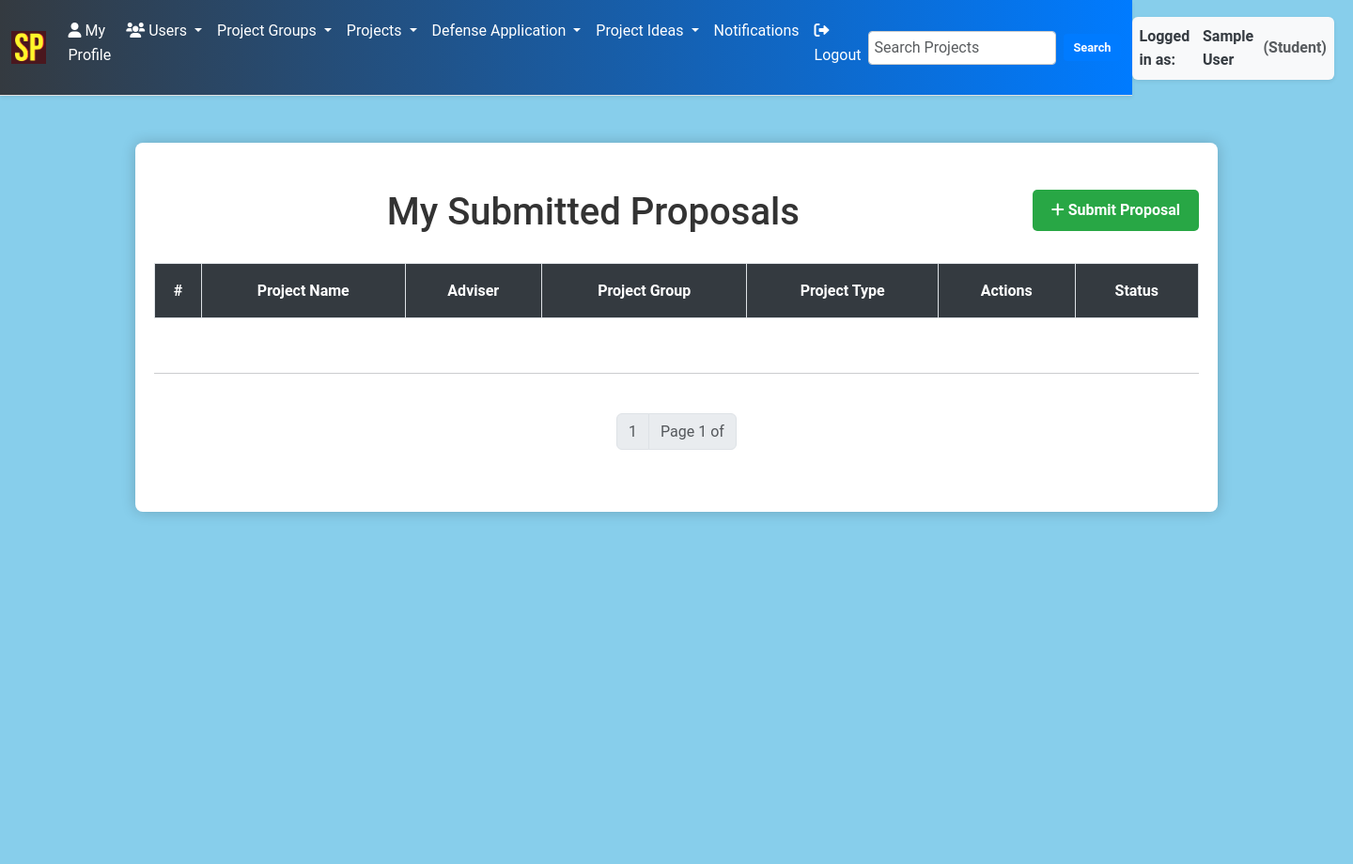
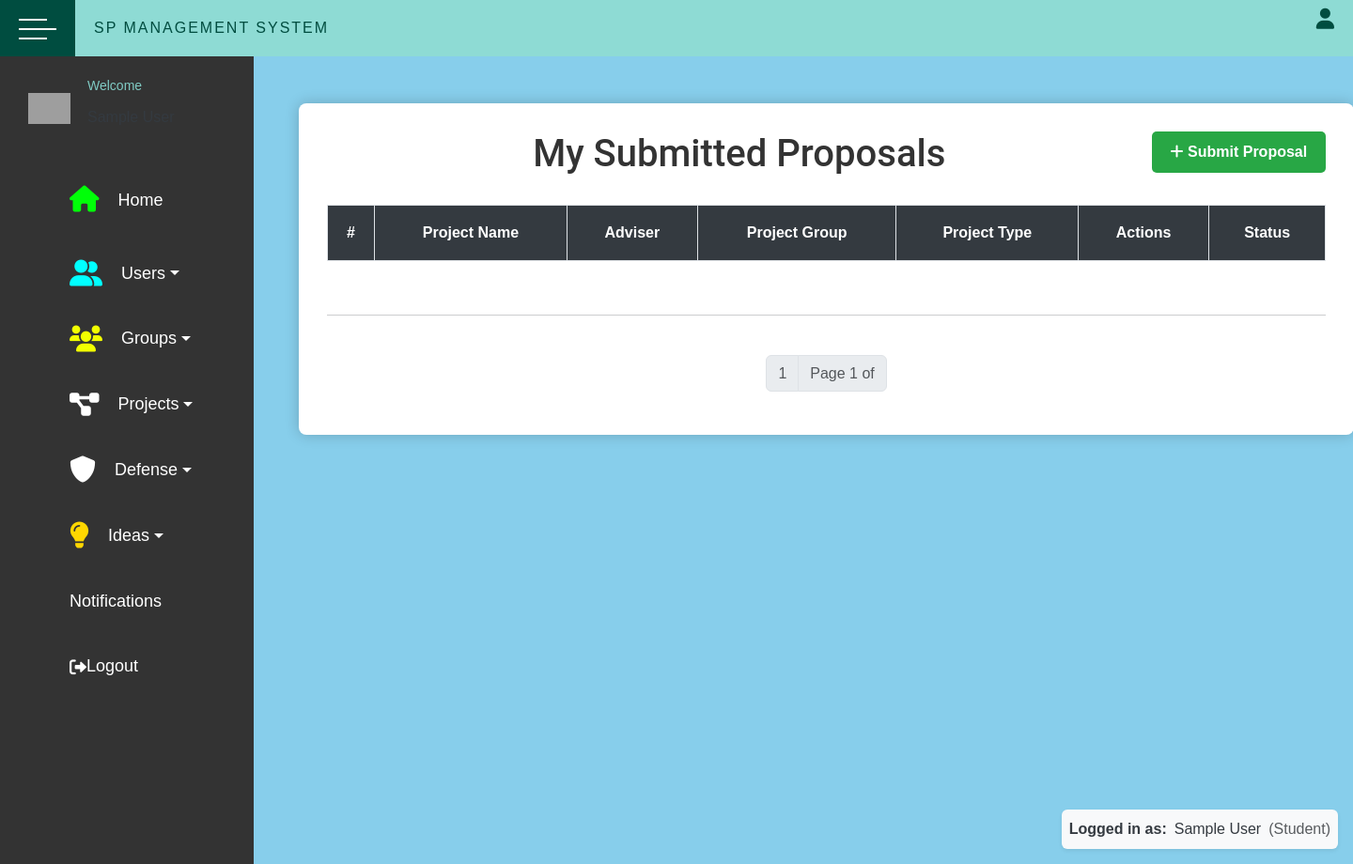
Before and after one commit to itsme-troy/Project-Workflow-Management-System, a Django app: page /proposals in a window 1440 px wide. Shown: the whole page at 94% size. Run offline with Django 5.2, Linux system fonts and the light colour scheme; the visitor is signed in with stand-in values (Sample User, id 1); data comes from the database, SQL or seed files in the repository; data that the repository does not hold is empty; grey boxes are pictures that could not be loaded.

Commit message:
Added sidebar.html

```diff
--- a/cms/free_schedule/static/css/free_sched_style.css
+++ b/cms/project/static/css/free_sched_style.css
@@ -9,14 +9,7 @@ html {
     -webkit-tap-highlight-color: rgba(0, 0, 0, 0);
 }
 
-#sidebar {
-    height: 100vh; /* Full height */
-    position: fixed; /* Fixed sidebar */
-    top: 0; /* Align to top */
-    left: 0; /* Align to left */
-    z-index: 100; /* Ensure it stays on top */
-    margin-top: 100px; /* Adjust margin as needed */
-}
+
 .sidebar .nav-link {
     color: #333; /* Default link color */
 }
@@ -49,7 +42,7 @@ html {
 }
 
 .top_navbar{
-  background: #80CBC4;
+  background: #8edbd4;
   height: 60px;
   display: flex;
   position: fixed;
@@ -99,6 +92,7 @@ html {
   justify-content: space-between;
   align-items: center;
   padding: 0 20px;
+  margin-bottom: 20px;
 }
 
 .top_navbar .menu .logo{
@@ -156,15 +150,19 @@ html {
   border: 10px solid;
   border-color: transparent transparent #fff transparent;
 }
+.main_container {
+  margin: 30px; /* Set all margins to 30px */
+}
 
 .main_container .sidebar{
   position: fixed;
   top: 60px;
   left: 0;
-  width: 225px;
+  width: 270px;
   height: 100%;
-  background: #004D40;
+  background: #333333;
   transition: all 0.3s ease;
+  margin-right: 10px; /* Add margin to the sidebar */
 }
 
 .main_container .sidebar .sidebar__inner{
@@ -191,13 +189,13 @@ html {
 .main_container .sidebar .profile p:first-child{
   font-size: 14px;
   color: #80CBC4;
-  margin-bottom: 3px;
+  margin-bottom: 10px;
 }
 
 .main_container .container{
-  margin-top: 60px;
+  margin-top: 80px;
   width: calc(100% - 225px);
-  margin-left: 225px;
+  margin-left: 300px;
   padding: 30px;
   transition: all 0.3s ease;
 }
@@ -214,7 +212,7 @@ html {
 }
 
 .main_container .sidebar ul li a .icon{
-  margin-right: 15px;
+  margin-right: 20px;
   font-size: 28px;
 }
 
@@ -235,6 +233,7 @@ html {
   padding: 20px;
   font-size: 14px;
   line-height: 22px;
+
 }
 
 /* after adding active class */
@@ -250,5 +249,5 @@ html {
 
 .wrapper.active .main_container .container{
   width: calc(100% - 80px);
-  margin-left: 80px;
+  margin-left: 100px;
 }
--- a/cms/project/static/css/style.css
+++ b/cms/project/static/css/style.css
@@ -1,3 +1,29 @@
+
+.fa-lightbulb { color: #ffd700; }
+.fa-brain { color: #4169e1; }
+.fa-plus-circle { color: #32cd32; }
+.fa-home { color:#00ff08;  }
+.fa-user-friends { color: #00ffff; }
+.fa-user-graduate { color: #e39dff; }  /* Purple - represents academic achievement */
+.fa-chalkboard-teacher { color: #ff7700; }
+.fa-users { color: #f2ff00;}
+.fa-layer-group { color: #6c757d; /* Neutral gray */}
+
+.fa-hourglass-half {   color: #007bff; /* Blue to match the theme */}
+
+.fa-user-plus {   color: #28a745; /* Green for positive action */}
+.fa-plus-circle {color: #28a745;}
+
+.icon-margin {
+    margin-right: 10px; /* can adjust value as needed */
+}
+
+/* Flexbox for Layout */
+.wrapper {
+    display: flex; /* Use flexbox for layout */
+    flex-direction: column; /* Stack items vertically */
+    align-items: center; /* Center items */
+}
 
 /* Navbar Background & Color */
 .custom-navbar-bg {
@@ -12,7 +38,9 @@
     padding: 12px 20px; /* Increase padding for larger clickable area */
     border-radius: 5px; /* Rounded corners for a modern look */
     transition: color 0.3s ease, background-color 0.3s ease; /* Smooth transition */
+    margin-right: 25px; /* Can Adjust the value as needed */
 }
+
 
 /* Hover Effect for Navbar Items */
 .navbar-nav .nav-link:hover {
@@ -112,7 +140,8 @@ body {
 
 h1, h2, h3, h4 {
     font-family: 'Poppins', sans-serif; /* Stylish font for headings */
-    margin-bottom: 15px;
+    margin-bottom: 20px;
+    color: #333; /* Dark color for contrast */
 }
 
 /* For touch devices,  use :focus-within or :active */
@@ -318,9 +347,9 @@ textarea {
 .btn {
     display: inline-block;
     color: white;
-    padding: 12px 24px;
+    padding: 10px 20px;
     border: 2px solid #007bff; /* Border to match the background */
-    border-radius: 4px;
+    border-radius: 5px;
     text-align: center;
     text-decoration: none; /* Remove underline from links */
     font-size: 1.2rem;
@@ -1059,14 +1088,16 @@ body {
 }
 
 .container {
-    background-color: #fff; /* White background for content */
+    max-width: fit-content; /* Adjust max-width to fit content */
+    width: auto; /* Set width to auto */
+    padding: 30px;
+    margin: 40px auto;
+    background-color: #ffffff; /* White background for content */
     border-radius: 8px;
     box-shadow: 0 0 15px rgba(0, 0, 0, 0.2); /* Subtle shadow for depth */
-    margin: 20px auto;
-    max-width: 1200px;
     max-width: 80%;
     text-align: center;
-    padding: 50px 20px;
+
 }
 .card {
     max-width: 100%; /* Allow the card to use full width */
@@ -1076,6 +1107,7 @@ body {
     box-shadow: 0 4px 8px rgba(0, 0, 0, 0.1); /* Subtle shadow */
     font-size: 0.9em;
     transition: box-shadow 0.3s ease;
+
 }
 .card:hover {
     box-shadow: 0 8px 16px rgba(0, 0, 0, 0.2); /* Enhanced shadow on hover */
@@ -1128,7 +1160,10 @@ body {
         padding: 15px;
     }
     .card {
-        margin: 10px;
+        margin: 15px;
+    }
+    h1 {
+        font-size: 2em; /* Adjust heading size */
     }
     .table th,
     .table td {
--- a/cms/project/templates/project/base.html
+++ b/cms/project/templates/project/base.html
@@ -9,21 +9,54 @@
     <link rel="stylesheet" href="https://cdnjs.cloudflare.com/ajax/libs/font-awesome/6.0.0-beta3/css/all.min.css">
     <link rel="stylesheet" type="text/css" href="{% static 'css/style.css' %}">
     <link rel="stylesheet" href="https://cdn.jsdelivr.net/npm/bootstrap-icons/font/bootstrap-icons.css">
+    <link href="https://fonts.googleapis.com/icon?family=Material+Icons" rel="stylesheet">
     <link rel="stylesheet" href="{% static 'js/custom.js' %}">
-    <link rel="stylesheet" href="{% static 'project/css/style.css' %}">
+    <link rel="stylesheet" href="{% static 'css/style.css' %}">
+    <link rel="stylesheet" href="{% static 'css/free_sched_style.css' %}">
+
 
     <script src="{% static 'js/custom.js' %}"></script>
 
     <title>Senior Project App</title>
 
     {% block styles %}{% endblock %}
+
+
   </head>
   <body class="custom-sky-blue-bg">
 
-    <div class="d-flex justify-content-between align-items-center">
-      {% include 'project/navbar.html' %}
+    <div class="wrapper">
+      <div class="top_navbar">
+        <div class="hamburger">
+           <div class="hamburger__inner">
+             <div class="one"></div>
+             <div class="two"></div>
+             <div class="three"></div>
+           </div>
+        </div>
+        <div class="menu">
+          <div class="logo">
+            SP Management System
+          </div>
+          <div class="right_menu">
+            <ul>
+              <li><i class="fas fa-user"></i>
+                <div class="profile_dd">
+                   <div class="dd_item">Profile</div>
+                   <div class="dd_item">Change Password</div>
+                   <div class="dd_item">Logout</div>
+                </div>
+              </li>
+            </ul>
+          </div>
+        </div>
+      </div>
+
+    {% comment %} <div class="d-flex justify-content-between align-items-center">
+      {% include 'project/navbar.html' %} {% endcomment %}
+
       {% if user.is_authenticated %}
-        <div class="user-designation d-flex align-items-center p-2 bg-light rounded shadow-sm">
+        <div class="usecdr-designation d-flex align-items-center p-2 bg-light rounded shadow-sm position-fixed bottom-0 end-0 m-3">
           <span class="me-2 fw-bold">Logged in as:</span>
           <span>{{ user.get_full_name }}</span>
 
@@ -37,8 +70,11 @@
       {% endif %}
     </div>
 
-    <br/>
-     <div class="container mt-4">
+    <div class="main_container">
+          <div class="row">
+
+  <!-- Include the sidebar here -->
+      {% include 'project/sidebar.html' %}
 
       {% if messages %}
         <div class="alert-container">
@@ -51,9 +87,13 @@
         </div>
       {% endif %}
 
+      <div class="container">
         {% block content %} <!-- content of all web pages go -->
         {% endblock %}
+      </div>
+
      </div>
+  </div>
         <br/>
 
     <script src="https://cdn.jsdelivr.net/npm/bootstrap@5.3.3/dist/js/bootstrap.bundle.min.js" integrity="sha384-YvpcrYf0tY3lHB60NNkmXc5s9fDVZLESaAA55NDzOxhy9GkcIdslK1eN7N6jIeHz" crossorigin="anonymous"></script>
--- a/cms/project/templates/project/home.html
+++ b/cms/project/templates/project/home.html
@@ -2,7 +2,9 @@
 {% load static %}
 
 {% block content %}
-<div class="hero-section text-center py-2">
+
+<div>
+<div class="hero-section text-center py-20">
     <h1>Welcome to the SP Management System</h1>
     <p>Streamline Your Senior Project Journey</p>
     {% if not user.is_authenticated %}
@@ -61,4 +63,5 @@
     <p style="color: white;">Contact us at: info@capstonemanagement.com</p>
     <p style="color: white;">Follow us on social media: [Social Media Links]</p>
 </div>
+
 {% endblock %}
--- a/cms/project/templates/project/join_group.html
+++ b/cms/project/templates/project/join_group.html
@@ -123,12 +123,11 @@
 
 </style>
 {% endblock %}{% block content %}
-<div class="container">
     <center><h1>Available Project Groups</h1></center>
     <br>
 
     {% if not groups_with_all_members %}
-        <div class="alert alert-danger text-center" role="alert">
+        <div class="alert custom-error-alert text-center" role="alert">
             <h3> No Project Groups Available at the moment. </h3>
         </div>
     {% else %}
--- a/cms/project/templates/project/notifications.html
+++ b/cms/project/templates/project/notifications.html
@@ -18,13 +18,12 @@
 </head>
 
 {% block content %}
-<div class="container mt-2">
     <h1 class="text-center">Your Notifications</h1>
     <hr class="my-4">
 
     {% if not notifications%}
         <center>
-            <div class="alert alert-danger" role="alert">
+            <div class="alert custom-error-alert no-timeout-alert" role="alert">
                 <h4> No Notifications at the moment. </h4>
             </div>
         </center>
@@ -62,7 +61,6 @@
             </div>
         {% endif %}
     {% endif %}
-</div>
 <script>
     document.addEventListener('DOMContentLoaded', function() {
         // Attach event listener to each notification item for redirection
--- /dev/null
+++ b/cms/project/templates/project/sidebar.html
@@ -0,0 +1,191 @@
+<!-- free_schedule/templates/free_schedule/sidebar.html -->
+<div class="sidebar">
+    <div class="sidebar__inner">
+        {% if request.user.is_authenticated %}
+            <div class="profile">
+                <div class="img">
+                    {% comment %} <img src="path/to/default-placeholder.png"  alt="profile_pic" width="300" height="300" class="rounded-circle mb-3"> {% endcomment %}
+                    <img src="https://i.imgur.com/Ctwf8HA.png" alt="profile_pic">
+                </div>
+
+                <div class="profile_info">
+                    <p>Welcome</p>
+                    <p class="profile_name"> {{request.user.first_name }}  {{request.user.last_name }}</p>
+                </div>
+            </div>
+        <ul>
+
+            <li>
+                <a href="{% url 'home' %}" >
+                    <span class="icon"><i class="fas fa-home"></i></span> <!-- Changed icon to home -->
+                    <span class="title">Home </span>
+                </a>
+            </li>
+
+
+            <li class="nav-item dropdown">
+                <a class="nav-link dropdown-toggle" href="#" role="button" data-bs-toggle="dropdown" aria-expanded="false">
+                  <i class="fas fa-user-friends icon icon-margin"></i> Users
+                </a>
+                <ul class="dropdown-menu">
+                    <li><a class="dropdown-item" href="{% url 'list-student' %}"><i class="fas fa-user-graduate icon-margin"></i> Students</a></li>
+                  {% comment %} <li><a class="dropdown-item" href="{% url 'list-student-waitlist' %}">Student Waitlist</a></li> {% endcomment %}
+
+                  <li><a class="dropdown-item" href="{% url 'list-faculty' %}"><i class="fas fa-chalkboard-teacher icon-margin"></i> Faculty</a></li>
+                </ul>
+              </li>
+
+
+            {% if user.is_authenticated %}
+                <li class="nav-item dropdown">
+                    <a class="nav-link dropdown-toggle" href="#" role="button" data-bs-toggle="dropdown" aria-expanded="false">
+                        <i class="fas fas fa-users icon icon-margin"></i> Groups
+                    </a>
+                    <ul class="dropdown-menu">
+                        <li><a class="dropdown-item" href="{% url 'list-project-group' %}"><i class="fas fa-layer-group icon-margin"></i> Show Project Groups </a></li>
+                        {% if user.role == 'STUDENT' %}
+                        <li><a class="dropdown-item" href="{% url 'my-project-group-waitlist' %}"><i class="fas fa-hourglass-half icon-margin"></i> My Project Group Waitlist </a></li>
+                        <li><a class="dropdown-item" href="{% url 'join-group-list' %}"><i class="fas fa-user-plus icon-margin"></i> Join a Group</a></li>
+                        <li><a class="dropdown-item" href="{% url 'add-project-group' %}"><i class="fas fa-plus-circle icon-margin"></i> Register a Project Group </a></li>
+                        {% endif %}
+
+                </ul>
+            </li> {% endif %}
+
+            <li class="nav-item dropdown">
+                <a class="nav-link dropdown-toggle" href="#" role="button" data-bs-toggle="dropdown" aria-expanded="false">
+                  <i class="fas fa-project-diagram icon icon-margin"></i> Projects
+                </a>
+                <ul class="dropdown-menu">
+                  <li><a class="dropdown-item" href="{% url 'list-projects' %}"><i class="fas fa-list icon-margin"></i> All Projects  </a></li>
+
+                  {% if user.is_authenticated %}
+                    {% if user.role == 'STUDENT' %}
+                      <li><a class="dropdown-item" href="{% url 'my-project' %}"><i class="fas fa-tasks icon-margin"></i> My Project  </a></li>
+                      <li><a class="dropdown-item" href="{% url 'list-proposals' %}"><i class="fas fa-file-alt icon-margin"></i> All Proposals  </a></li>
+                      <li><a class="dropdown-item" href="{% url 'add-project' %}"><i class="fas fa-file-upload icon-margin"></i> Add Proposal  </a></li>
+                    {% endif %}
+                  {% endif  %}
+
+                </ul>
+            </li>
+
+
+            {% if user.role == 'STUDENT' %}
+            <li class="nav-item dropdown">
+                <a class="nav-link dropdown-toggle" href="#" role="button" data-bs-toggle="dropdown" aria-expanded="false">
+                    <i class="fas fa-shield-alt icon icon-margin"></i> Defense
+                </a>
+                <ul class="dropdown-menu">
+                    <li><a class="dropdown-item" href="{% url 'my-defense-application' %}">
+                        <i class="fas fa-file-contract icon-margin"></i> My Defense Application
+                    </a></li>
+                    <li><a class="dropdown-item" href="{% url 'submit-defense-application' %}">
+                        <i class="fas fa-file-upload icon-margin"></i> Submit Defense Application
+                    </a></li>
+                </ul>
+            </li> {% endif %}
+
+            {% if user.role == 'FACULTY' %}
+                <li class="nav-item dropdown">
+                    <a class="nav-link dropdown-toggle" href="#" role="button" data-bs-toggle="dropdown" aria-expanded="false">
+                        Faculty Tab
+                    </a>
+                    <ul class="dropdown-menu">
+
+                        <li><a class="dropdown-item" href="{% url 'adviser-projects' %}"> My Advisory Projects  </a></li>
+                        <li><a class="dropdown-item" href="{% url 'adviser-proposals' %}"> My Received Proposals  </a></li>
+                        <li><a class="dropdown-item" href="{% url 'panel-projects' %}"> Projects I serve as Panelist  </a></li>
+                        <li><a class="dropdown-item" href="{% url 'generate-report' %}"> Report Generation  </a></li>
+                        <li><a class="dropdown-item" href="{% url 'free-schedule' %}"> Set Available Schedule  </a></li>
+
+                    </ul>
+                </li>
+            {% endif %}
+
+            {% if request.user.role == 'COORDINATOR' and request.user.is_current_coordinator %}
+
+                    <li class="nav-item dropdown">
+                    <a class="nav-link dropdown-toggle" href="#" role="button" data-bs-toggle="dropdown" aria-expanded="false">
+                        Coordinator Tab
+                    </a>
+                    <ul class="dropdown-menu">
+                        <li><a class="dropdown-item" href="{% url 'coordinator-projects' %}"><i class="fas fa-check-circle"></i> Approved Projects</a></li>
+                        <li><a class="dropdown-item" href="{% url 'coordinator-approval-student' %}"><i class="fas fa-user-check"></i> Student Approval Form</a></li>
+                        <li><a class="dropdown-item" href="{% url 'coordinator-approval-faculty' %}"><i class="fas fa-user-tie"></i> Faculty Approval Form</a></li>
+                        <li><a class="dropdown-item" href="{% url 'list-defense-applications' %}"><i class="fas fa-file-invoice"></i> All Defense Applications</a></li>
+                        <li><a class="dropdown-item" href="{% url 'common-sched-calendar' %}"><i class="fas fa-calendar-alt"></i> View Common Available Schedule</a></li>
+                        <li><a class="dropdown-item" href="{% url 'select-coordinator' %}"><i class="fas fa-user-plus"></i> Select New Coordinator</a></li>
+                        <li><a class="dropdown-item" href="{% url 'list-archived-projects' %}"><i class="fas fa-archive"></i> Archived Projects</a></li>
+                        <li><a class="dropdown-item" href="{% url 'generate-report' %}"><i class="fas fa-file-alt"></i> Report Generation</a></li>
+                        {% comment %} <li><a class="dropdown-item" href="{% url 'create-custom-phases' %}"><i class="fas fa-file-alt"></i> Create Custom Phase </a></li> {% endcomment %}
+
+                        </ul>
+                </li>
+            {% endif %}
+
+
+            {% if request.user.is_authenticated %}
+
+            <li class="nav-item dropdown">
+              <a class="nav-link dropdown-toggle" href="#" role="button" data-bs-toggle="dropdown" aria-expanded="false">
+                <i class="fas fa-lightbulb icon icon-margin"></i> Ideas
+              </a>
+              <ul class="dropdown-menu">
+                <li><a class="dropdown-item" href="{% url 'all-project-ideas' %}" >    <i class="fas fa-brain icon-margin"></i> All Project Ideas </a></li>
+                {% if request.user.role == 'FACULTY'%}
+                  <li><a class="dropdown-item" href="{% url 'submit-project-idea' %}">  <i class="fas fa-plus-circle icon-margin"></i> Submit Project Idea </a></li>  {% endif %}
+              </ul>
+          </li>
+            {% endif %}
+
+            <li><a class="nav-link" href="{% url 'notifications' %}">  Notifications </a></li>
+
+            <li class="nav-item">
+                <a class="nav-link" href="{% url 'logout' %}">
+                  <i class="fas fa-sign-out-alt"></i> Logout
+                </a>
+              </li>
+
+            {% comment %} {% else %}
+              <li class="nav-item">
+                <a class="nav-link" href="{% url 'login' %}">
+                  <i class="fas fa-sign-in-alt"></i> Login
+                </a>
+              </li> {% endcomment %}
+            {% endif %}
+
+
+            {% comment %} <li>
+                <a href="#" >
+                    <span class="icon"><i class="fas fa-dice-d6"></i></span>
+                    <span class="title">Dashboard</span>
+                </a>
+            </li>
+            <li>
+                <a href="free_schedule">
+                    <span class="icon"><i class="fab fa-delicious"></i></span>
+                    <span class="title">Calendar </span>
+                </a>
+            </li> {% endcomment %}
+            {% comment %} <li>
+                <a href="#">
+                    <span class="icon"><i class="fab fa-elementor"></i></span>
+                    <span class="title">UI Elements</span>
+                </a>
+            </li> {% endcomment %}
+            {% comment %} <li>
+                <a href="#">
+                    <span class="icon"><i class="fas fa-chart-pie"></i></span>
+                    <span class="title">Charts</span>
+                </a>
+            </li> {% endcomment %}
+            {% comment %} <li>
+                <a href="#">
+                    <span class="icon"><i class="fas fa-border-all"></i></span>
+                    <span class="title">Tables</span>
+                </a>
+            </li> {% endcomment %}
+        </ul>
+    </div>
+</div>
--- a/cms/project/templates/project/submit_project_idea.html
+++ b/cms/project/templates/project/submit_project_idea.html
@@ -3,7 +3,6 @@
 
 
 {% block content %}
-<div class="container mt-5">
 
     <h1 class="text-center">Senior Project Idea Submission</h1>
     <hr class="my-4">
```
Also changed, not shown: cms/free_schedule/templates/free_schedule/base.html (+5 -65 lines), cms/users/templates/authenticate/login.html (+7 -6 lines).
